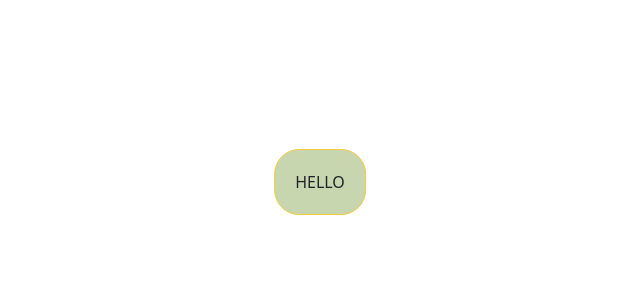
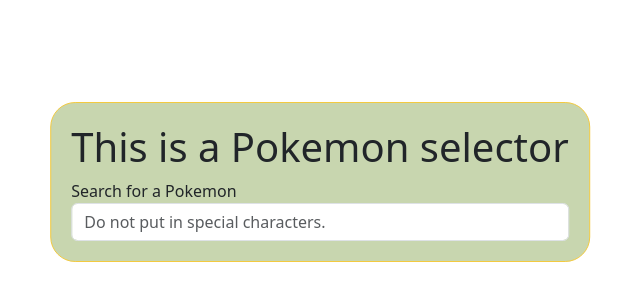
Before and after one commit to jwong65/ProjectDatabase, a React (Create React App) app: page / in a window 1280 px wide. Shown: the part 218-518 px from the top of the page, without its empty margins (320-960 px from the left). Built offline with nearby package versions, Linux system fonts and the light colour scheme.

Commit message:
Added the form box using bootstrap styling

```diff
--- a/src/components/Home.js
+++ b/src/components/Home.js
@@ -2,6 +2,13 @@
 
 export default function Home() {
   return (
-    <div className='box'>HELLO</div>
+    <div className='box'>
+        <h1>This is a Pokemon selector</h1>
+        <div className='form-group'>
+            <label for='pokemonsearch'>Search for a Pokemon</label>
+            <input type='text' class='form-control' placeholder='Do not put in special characters.'/>
+
+        </div>
+    </div>
   )
 }
```
